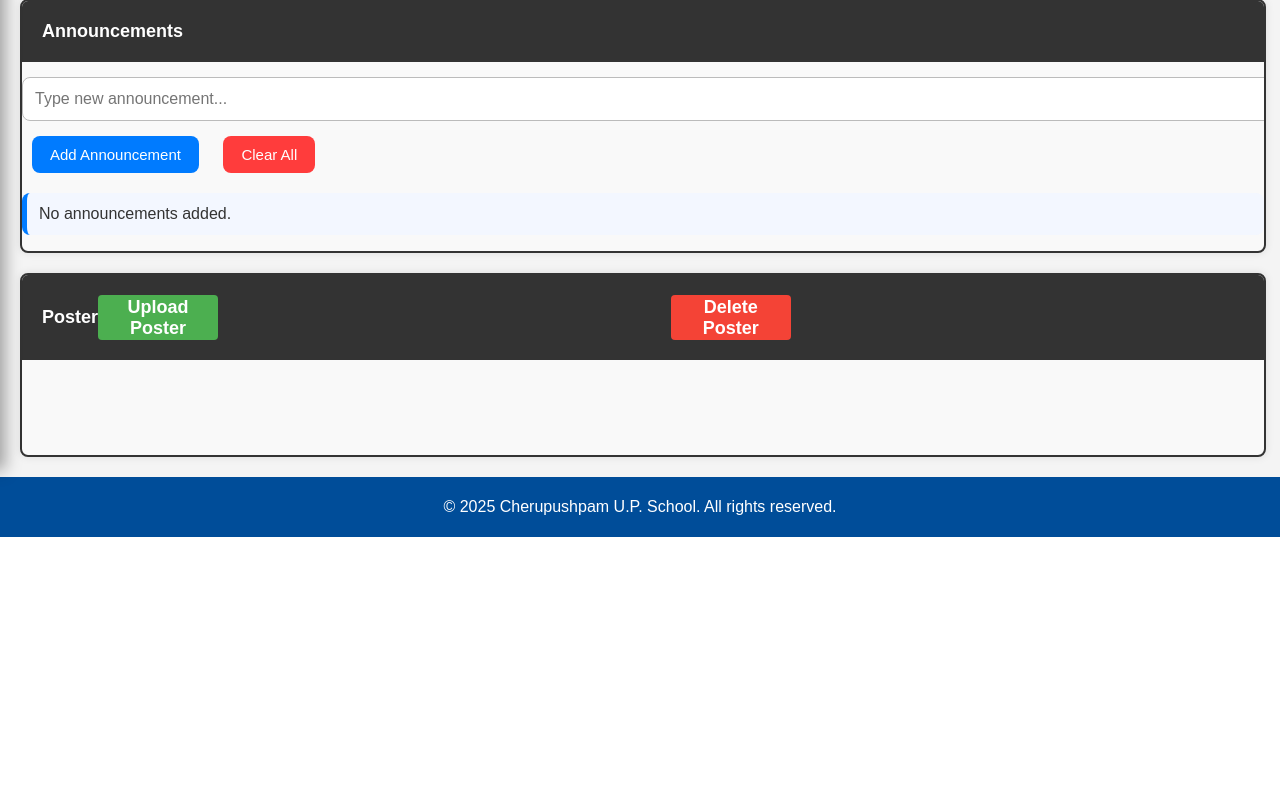
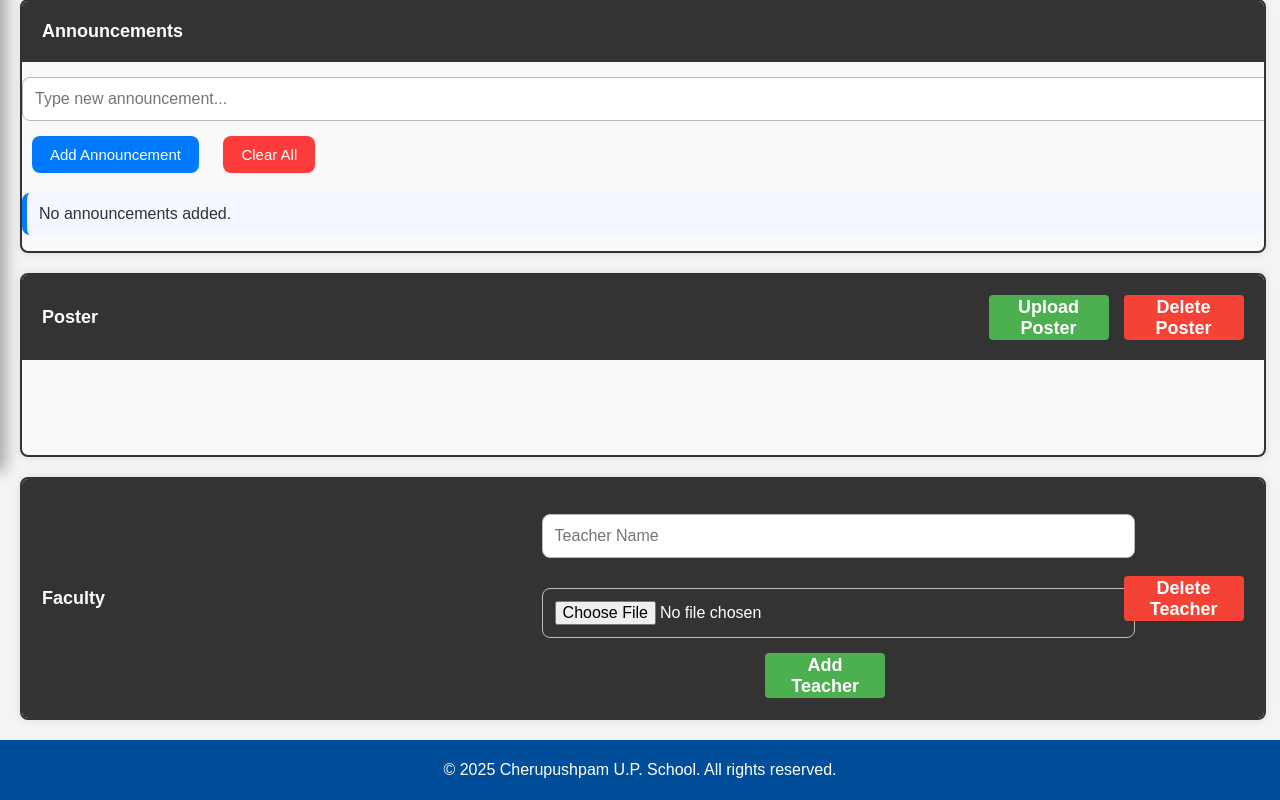
Before and after one commit to JDXing/project, a Flask app: page /admin in a window 1280 px wide. Shown: the part 405-1205 px from the top of the page. Before the commit the page ends 942 px from the top, so only its background shows below. Run offline with Flask 3, Linux system fonts and the light colour scheme; the visitor is signed in with stand-in values (Sample User, id 1).

Commit message:
devito's 23rd commit

```diff
--- a/static/admin.css
+++ b/static/admin.css
@@ -251,13 +251,13 @@ button {
     gap: 15px;
 }
 
-#uploadForm{
+#uploadForm {
     display: flex;
     align-items: center;
     gap: 15px;
 }
 
-.intxt{
+.intxt {
     height: 45px;
     padding: 0 12px;
     font-size: 16px;
@@ -289,6 +289,35 @@ footer {
     display: flex;
     align-items: center;
     justify-content: center;
+}
+
+.faculty-actions {
+    display: flex;
+    gap: 15px;
+    margin-left: auto;
+    align-items: center;
+}
+
+.faculty-gallery {
+    display: flex;
+    flex-wrap: wrap;
+    justify-content: center;
+}
+
+.faculty-item {
+    width: 200px;
+    margin: 10px;
+    position: relative;
+    background: white;
+    border-radius: 10px;
+    padding: 10px;
+    text-align: center;
+}
+
+.faculty-item img {
+    width: 100%;
+    height: 200px;
+    object-fit: cover;
 }
 
 .gallery {
@@ -417,7 +446,24 @@ footer {
     object-fit: cover;
 }
 
-#removePanel {
+.poster-actions {
+    display: flex;
+    align-items: center;
+    gap: 15px;
+    margin-left: auto;
+}
+
+#posterForm {
+    margin: 0;
+}
+
+.poster-actions .btn {
+    margin: 0;
+}
+
+#removePanel,
+#removePosterPanel,
+#removeFacultyPanel {
     display: none;
     position: fixed;
     top: 50%;
@@ -444,7 +490,9 @@ footer {
     justify-content: flex-start;
 }
 
-#removePanel .close-btn {
+#removePanel .close-btn,
+#removePanel .close-btn,
+#removeFacultyPanel {
     position: absolute;
     top: 10px;
     right: 15px;
--- a/templates/admin.html
+++ b/templates/admin.html
@@ -122,18 +122,26 @@
         </form>
     </div>
 
+    <!-- poster -->
     <div class="admin-box">
         <div class="announce-bar">
             <div class="title">Poster</div>
 
-            <form id="posterForm" action="{{ url_for('upload_poster') }}" method="POST" enctype="multipart/form-data">
-                <input type="file" id="posterInput" name="poster" accept="image/*" style="display:none;"
-                    onchange="document.getElementById('posterForm').submit();">
-                <button type="button" class="btn add"
-                    onclick="document.getElementById('posterInput').click();">Upload Poster</button>
-            </form>
+            <div class="poster-actions">
+                <form id="posterForm" action="{{ url_for('upload_poster') }}" method="POST"
+                    enctype="multipart/form-data">
 
-            <button type="button" class="btn remove" onclick="openRemovePosterPanel()">Delete Poster</button>
+                    <input type="file" id="posterInput" name="poster" accept="image/*" style="display:none;"
+                        onchange="document.getElementById('posterForm').submit();">
+
+                    <button type="button" class="btn add"
+                        onclick="document.getElementById('posterInput').click();">Upload Poster</button>
+                </form>
+
+                <button type="button" class="btn remove" onclick="openRemovePosterPanel()">
+                    Delete Poster
+                </button>
+            </div>
         </div>
 
         <div class="content">
@@ -148,11 +156,12 @@
             {% endwith %}
         </div>
     </div>
+
     <!-- Hidden panel -->
     <div id="removePosterPanel" style="display:none;">
         <button type="button" class="close-btn" onclick="closeRemovePosterPanel()">✕</button>
 
-        <form action="{{ url_for('remove_poster') }}" method="POST">
+        <form id="removeform" action="{{ url_for('remove_poster') }}" method="POST">
             <h2>Select Posters to Delete</h2>
             <div class="poster">
                 {% if posters %}
@@ -170,11 +179,65 @@
         </form>
     </div>
 
+    <!-- faculty -->
+    <div class="admin-box">
+        <div class="announce-bar">
+            <div class="title">Faculty</div>
+
+            <div class="faculty-actions">
+                <form id="facultyForm" action="{{ url_for('upload_teacher') }}" method="POST"
+                    enctype="multipart/form-data">
+
+                    <input type="text" name="teacher_name" placeholder="Teacher Name" required>
+                    <input type="file" id="teacherPhoto" name="teacher_photo" accept="image/*" required>
+
+                    <button type="submit" class="btn add">Add Teacher</button>
+                </form>
+
+                <button class="btn remove" onclick="openFacultyRemovePanel()">Delete Teacher</button>
+            </div>
+        </div>
+    </div>
+
+    <!-- Hiden Panel -->
+    <div id="removeFacultyPanel" style="display:none;">
+        <button class="close-btn" onclick="closeFacultyRemovePanel()">✕</button>
+        <form action="{{ url_for('remove_teacher') }}" method="POST">
+            <h2>Select Teachers to Delete</h2>
+            <div class="faculty-gallery">
+                {% for teacher in teachers %}
+                <label class="faculty-item">
+
+                    <img src="{{ url_for('static',filename='faculty/' + teacher.photo) }}">
+                    <p>{{ teacher.name }}</p>
+                    <input type="checkbox" name="selected_teachers" value="{{ teacher.photo }}">
+                </label>
+                {% endfor %}
+
+            </div>
+
+            <button type="submit" class="btn delete">Delete Selected</button>
+
+        </form>
+
+    </div>
+
     <footer>
         <p>&copy; 2025 Cherupushpam U.P. School. All rights reserved.</p>
     </footer>
 
     <script>
+
+        function openFacultyRemovePanel() {
+            document.getElementById("removeFacultyPanel")
+                .style.display = "block";
+        }
+
+        function closeFacultyRemovePanel() {
+            document.getElementById("removeFacultyPanel")
+                .style.display = "none";
+        }
+
         function openRemovePosterPanel() {
             document.getElementById("removePosterPanel").style.display = "block";
         }
--- a/templates/index.html
+++ b/templates/index.html
@@ -78,8 +78,7 @@
 
         <!-- HIGHLIGHT CARDS -->
         <section class="highlights">
-            <a class="highlight-card show-on-scroll" href="{{ url_for('academics') }}#Programs">📚 Programs &
-                Activities</a>
+            <a class="highlight-card show-on-scroll" href="{{ url_for('academics') }}#Programs">📚 Programs & Activities</a>
             <a class="highlight-card show-on-scroll" href="{{ url_for('academics') }}#Clubs">🏫 Clubs</a>
             <a class="highlight-card show-on-scroll" href="{{ url_for('galary') }}">🖼 Gallery</a>
             <a class="highlight-card show-on-scroll" href="{{ url_for('aboutus') }}#History">📜 History</a>
```
Also changed, not shown: templates/faculty.html (+5 -53 lines), static/posters/Screenshot_2026-05-10_003725.png (deleted), static/uploads/arts/Screenshot 2024-12-01 164648.png (deleted), static/uploads/sports/Screenshot 2025-03-25 233552.png (deleted).
